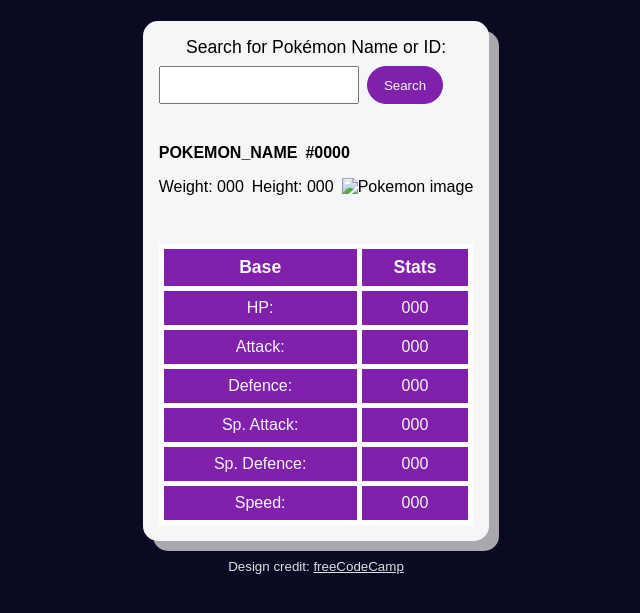
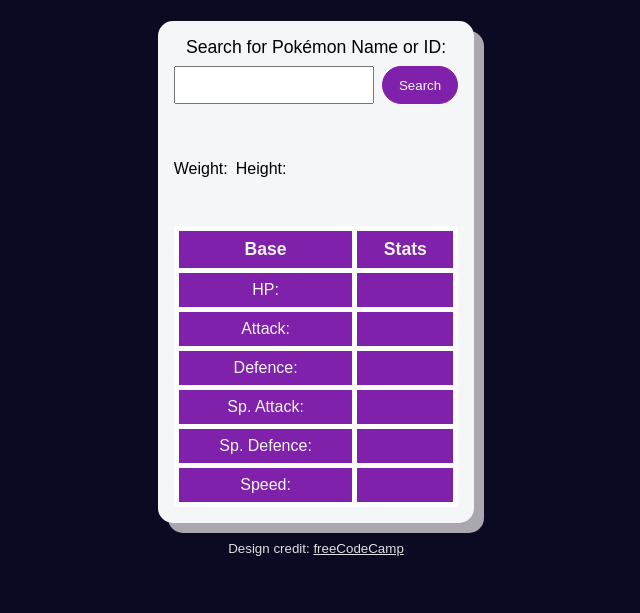
Before and after one commit to NnejiBen/pokemon-search-app, a plain HTML site: page index.html in a window 1280 px wide. Shown: the part 123-736 px from the top of the page, without its empty margins (324-964 px from the left). Drawn offline with Linux system fonts and the light colour scheme.

Commit message:
update script and index

```diff
--- a/index.html
+++ b/index.html
@@ -33,14 +33,13 @@
             <div>
                 <!-- Name, ID -->
                 <div class="name-and-id">
-                    <p id="pokemon-name">POKEMON_NAME</p>
-                    <p id="pokemon-id"><span>#</span>0000</p>
+                    <p id="pokemon-name"></p>
+                    <p id="pokemon-id"></p>
                 </div>
                 <!-- Weight, height -->
                 <div class="weight-and-height">
-                    <p id="weight"><span>Weight: </span>000</p>
-                    <p id="height"><span>Height: </span>000</p>
-                    <img id="sprite" src="" alt="Pokemon image">
+                    <p id="weight"><span>Weight: </span></p>
+                    <p id="height"><span>Height: </span></p>
                 </div>
                 <!-- Types -->
                 <div id="types"></div>
@@ -53,27 +52,27 @@
                 </tr>
                 <tr>
                     <td>HP:</td>
-                    <td id="hp">000</td>
+                    <td id="hp"></td>
                 </tr>
                 <tr>
                     <td>Attack:</td>
-                    <td id="attack">000</td>
+                    <td id="attack"></td>
                 </tr>
                 <tr>
                     <td>Defence:</td>
-                    <td id="defense">000</td>
+                    <td id="defense"></td>
                 </tr>
                 <tr>
                     <td>Sp. Attack:</td>
-                    <td id="special-attack">000</td>
+                    <td id="special-attack"></td>
                 </tr>
                 <tr>
                     <td>Sp. Defence:</td>
-                    <td id="special-defense">000</td>
+                    <td id="special-defense"></td>
                 </tr>
                 <tr>
                     <td>Speed:</td>
-                    <td id="speed">000</td>
+                    <td id="speed"></td>
                 </tr>
             </table>
         </div>
```
Also changed, not shown: script.js (+18 -0 lines), styles.css (+0 -11 lines), 1 other file.
